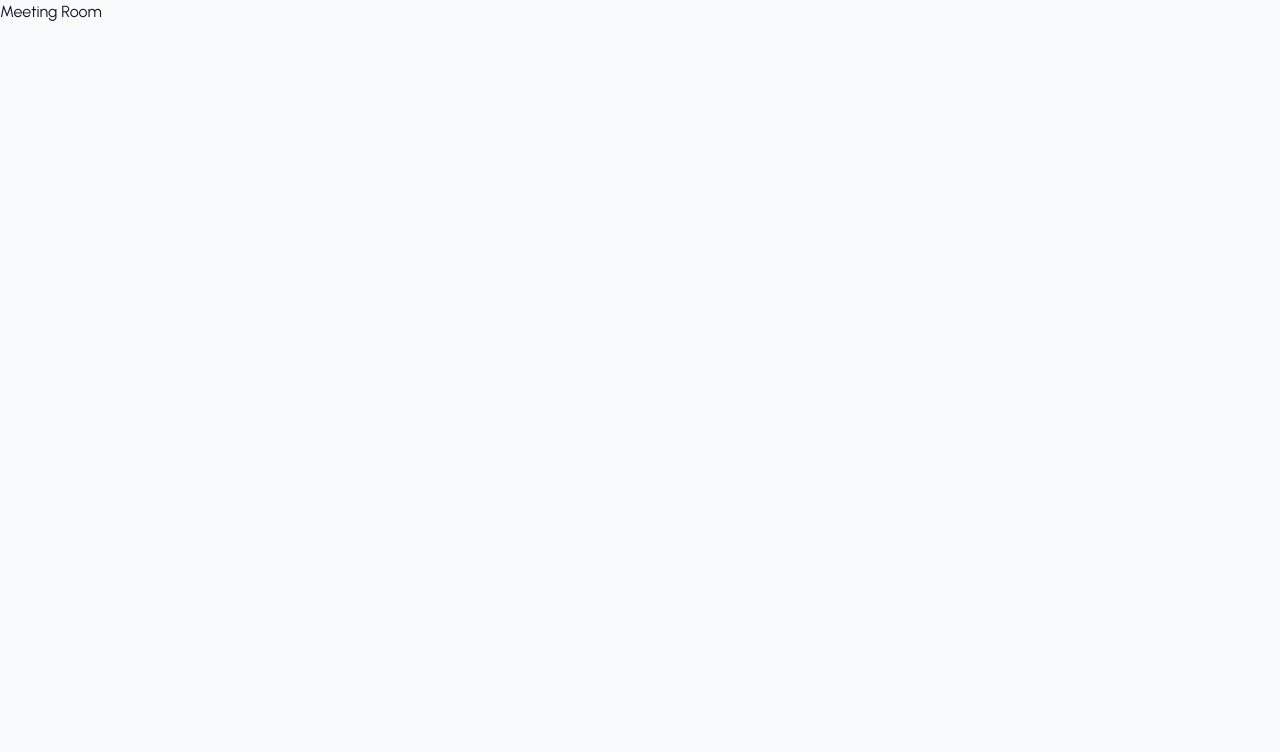
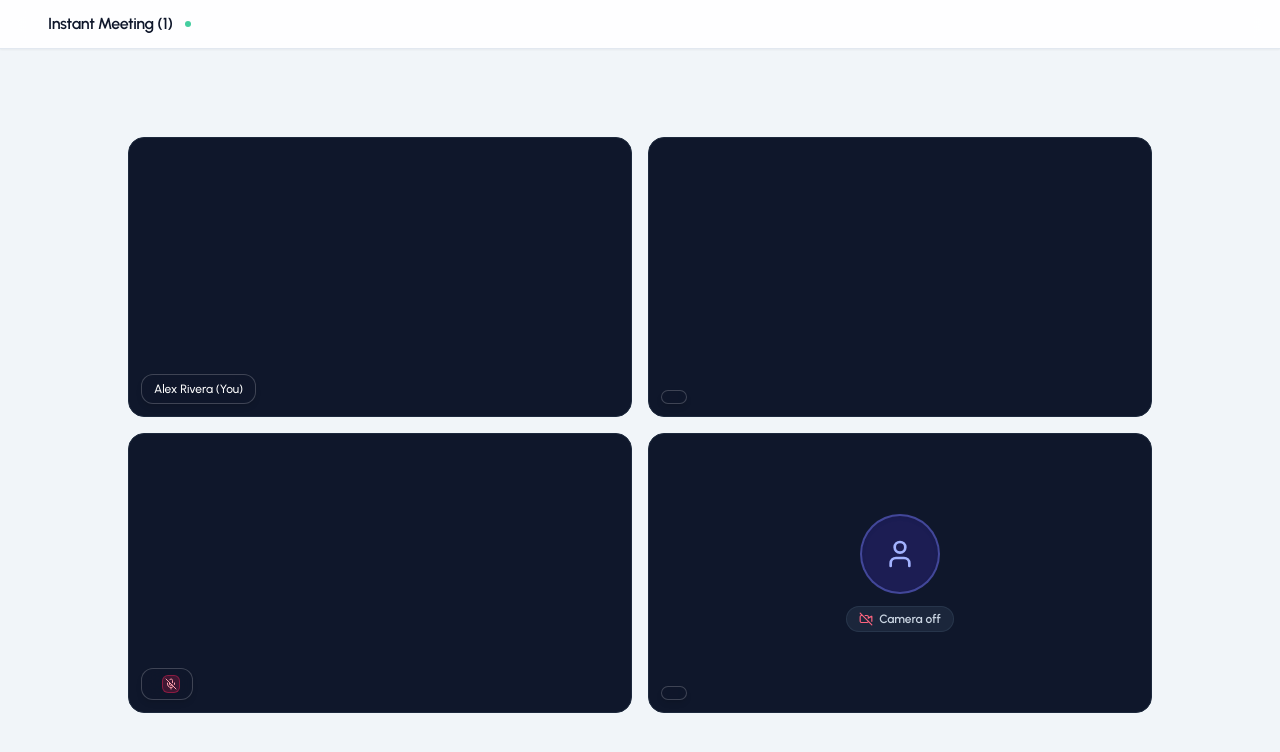
Before and after one commit to ahmadsaif12/Meetup, a React (Vite) app in the folder frontend/: page /meeting/1 in a window 1280 px wide. Shown: the top 752 px of the page. Built offline with nearby package versions, Linux system fonts and the light colour scheme; no server answers.

Commit message:
feat: implement VideoGrid and VideoTile components for video conferencing

```diff
--- /dev/null
+++ b/frontend/src/components/meeting/VideoGrid.jsx
@@ -0,0 +1,50 @@
+import VideoTile from "./VideoTile";
+
+const VideoGrid = ({
+  localStream,
+  localUser,
+  remoteUsers = [],
+  audioEnabled,
+  videoEnabled,
+}) => {
+  const totalParticipants = 1 + remoteUsers.length;
+
+  const getGridClass = () => {
+    if (totalParticipants === 1) return "grid-cols-1 max-w-4xl";
+    if (totalParticipants <= 4)
+      return "grid-cols-1 md:grid-cols-2 max-w-5xl";
+    if (totalParticipants <= 6)
+      return "grid-cols-1 sm:grid-cols-2 lg:grid-cols-3 max-w-7xl";
+    return "grid-cols-2 sm:grid-cols-3 lg:grid-cols-4 max-w-7xl";
+  };
+
+  return (
+    <div className="flex-1 w-full flex items-center justify-center p-4 overflow-y-auto">
+      <div
+        className={`w-full grid gap-4 ${getGridClass()} aspect-video max-h-[calc(100vh-140px)] transition-all duration-300`}
+      >
+        {/* video tile */}
+        <VideoTile
+          stream={localStream}
+          name={localUser?.name || "You"}
+          isLocal={true}
+          audioEnabled={audioEnabled}
+          videoEnabled={videoEnabled}
+        />
+
+         {/* remote users */}
+        {remoteUsers.map((user) => (
+          <VideoTile
+            key={user.socketId}
+            stream={user.stream}
+            name={user.name}
+            audioEnabled={user.audioEnabled}
+            videoEnabled={user.videoEnabled}
+          />
+        ))}
+      </div>
+    </div>
+  );
+};
+
+export default VideoGrid;
--- /dev/null
+++ b/frontend/src/components/meeting/VideoTile.jsx
@@ -0,0 +1,65 @@
+import { useEffect, useRef } from "react";
+import { UserIcon, VideoOffIcon, MicOffIcon } from "lucide-react";
+
+const VideoTile = ({
+  stream,
+  name,
+  isLocal = false,
+  audioEnabled = true,
+  videoEnabled = true,
+}) => {
+  const videoRef = useRef(null);
+
+  useEffect(() => {
+    if (videoRef.current && stream) {
+      videoRef.current.srcObject = stream;
+    }
+  }, [stream]);
+
+  return (
+    <div className="relative w-full h-full min-h-50 bg-slate-900 rounded-2xl overflow-hidden border border-slate-800 flex items-center justify-center group">
+
+      <video
+        ref={videoRef}
+        autoPlay
+        playsInline
+        muted={isLocal}
+        className={`w-full h-full object-cover transition-opacity duration-300 ${
+          videoEnabled
+            ? "opacity-100"
+            : "opacity-0 pointer-events-none absolute"
+        } ${isLocal ? "-scale-x-100" : ""}`}
+      />
+
+      {!videoEnabled && (
+        <div className="flex flex-col items-center justify-center space-y-3 z-10">
+          <div className="w-20 h-20 rounded-full bg-indigo-600/20 border-2 border-indigo-400/40 flex items-center justify-center text-indigo-300 text-2xl font-bold uppercase shadow-inner">
+            {name ? name.charAt(0) : <UserIcon className="w-8 h-8" />}
+          </div>
+
+          <span className="text-xs font-semibold px-3 py-1 rounded-full bg-slate-800/90 text-slate-300 border border-slate-700/60 flex items-center gap-1.5">
+            <VideoOffIcon className="w-3.5 h-3.5 text-rose-400" />
+            Camera off
+          </span>
+        </div>
+      )}
+
+      <div className="absolute bottom-3 left-3 right-3 flex items-center justify-between z-20 pointer-events-none">
+        <div className="flex items-center gap-2 bg-slate-900/80 backdrop-blur-md px-3 py-1.5 rounded-xl border border-white/20 text-xs font-medium text-white shadow-md">
+          <span>
+            {name}
+            {isLocal ? " (You)" : ""}
+          </span>
+
+          {!audioEnabled && (
+            <span className="p-0.5 rounded-md bg-rose-500/20 text-rose-300 border border-rose-500/40">
+              <MicOffIcon className="w-3 h-3" />
+            </span>
+          )}
+        </div>
+      </div>
+    </div>
+  );
+};
+
+export default VideoTile;
--- /dev/null
+++ b/frontend/src/hooks/useWebRTC.js
@@ -0,0 +1,75 @@
+import { useCallback, useEffect, useRef, useState } from "react";
+import { dummyRemoteParticipants } from "../assets/asset";
+import { Mic, MicOff, Video, VideoOff } from "lucide-react";
+import { toast } from "react-hot-toast";
+
+const useWebRTC = (_roomId, user, _onMeetingEnded, _enabled = true) => {
+  const [localStream, setLocalStream] = useState(null);
+  const [remoteUsers] = useState(dummyRemoteParticipants);
+  const [audioEnabled, setAudioEnabled] = useState(true);
+  const [videoEnabled, setVideoEnabled] = useState(true);
+
+  const localStreamRef = useRef(null);
+
+  const initialLocalStream = useCallback(async () => {
+    try {
+      if (navigator?.mediaDevices?.getUserMedia) {
+        const stream = await navigator.mediaDevices.getUserMedia({
+          video: true,
+          audio: true,
+        });
+
+        localStreamRef.current = stream;
+        setLocalStream(stream);
+        return stream;
+      }
+    } catch (error) {
+      console.log("Camera preview fallback mode");
+    }
+
+    return null;
+  }, []);
+
+  useEffect(() => {
+    if (_enabled) initialLocalStream();
+
+    return () =>
+      localStreamRef.current?.getTracks().forEach((track) => track.stop());
+  }, [_enabled, initialLocalStream]);
+
+  const toggleAudio = () => {
+    const newState = !audioEnabled;
+    setAudioEnabled(newState);
+
+    const track = localStreamRef.current?.getAudioTracks()[0];
+    if (track) track.enabled = newState;
+
+    toast(newState ? "🎙️ Microphone turned on" : "🔇 Microphone muted");
+  };
+
+  const toggleVideo = () => {
+    const newState = !videoEnabled;
+    setVideoEnabled(newState);
+
+    const track = localStreamRef.current?.getVideoTracks()[0];
+    if (track) track.enabled = newState;
+
+    toast(newState ? "📹 Camera turned on" : "📹 Camera turned off");
+  };
+
+  const endMeeting = useCallback(() => {
+    _onMeetingEnded?.("Meeting Ended");
+  }, [_onMeetingEnded]);
+
+  return {
+    localStream,
+    remoteUsers,
+    audioEnabled,
+    videoEnabled,
+    toggleAudio,
+    toggleVideo,
+    endMeeting,
+  };
+};
+
+export default useWebRTC;
--- a/frontend/src/pages/MeetingRoom.jsx
+++ b/frontend/src/pages/MeetingRoom.jsx
@@ -1,9 +1,74 @@
-import React from 'react'
+import { useCallback, useState } from "react";
+import { useNavigate, useParams } from "react-router-dom";
+import { dummyMeetingDetails, dummyUser } from "../assets/asset";
+import VideoGrid from "../components/meeting/VideoGrid";
+import useWebRTC from "../hooks/useWebRTC";
 
-export default function MeetingRoom() {
+const MeetingRoom = () => {
+  const { meetingId } = useParams();
+  const navigate = useNavigate();
+
+  const [isParticipateOpen, setIsParticipateOpen] = useState(false);
+
+  const handleMeetingEnded = useCallback(() => {
+    navigate("/dashboard");
+  }, [navigate]);
+
+  const {
+    localStream,
+    remoteUsers,
+    audioEnabled,
+    videoEnabled,
+    toggleAudio,
+    toggleVideo,
+    endMeeting,
+  } = useWebRTC(meetingId, dummyUser, handleMeetingEnded);
+
+  const isHost = true;
+
+  const handleLeave = () => {
+    navigate("/dashboard");
+  };
+
+  const handleMeeting = () => {
+    endMeeting();
+  };
+
   return (
-    <div>
-      <h1>Meeting Room</h1>
+    <div className="h-screen w-screen bg-slate-100 text-slate-900 flex flex-col overflow-hidden relative font-sans">
+
+      {/* Top Bar */}
+      <header className="w-full bg-white/90 backdrop-blur-md px-6 py-3 border-b border-slate-200 flex items-center justify-between z-30 shadow-xs">
+        <div className="flex items-center gap-3 ml-6">
+          <h2 className="text-base font-semibold text-slate-900 tracking-tight">
+            {dummyMeetingDetails.title} (
+            {meetingId || dummyMeetingDetails.meetingId})
+          </h2>
+
+          <span className="size-1.5 rounded-full bg-emerald-500 animate-pulse" />
+        </div>
+      </header>
+
+      {/* Main Content */}
+      <div className="flex-1 flex overflow-hidden relative">
+
+        <VideoGrid
+          localStream={localStream}
+          localUser={dummyUser}
+          remoteUsers={remoteUsers}
+          audioEnabled={audioEnabled}
+          videoEnabled={videoEnabled}
+        />
+
+        {/* Chat Drawer */}
+
+        {/* Participants Drawer */}
+
+        {/* Bottom Controls */}
+
+      </div>
     </div>
-  )
-}
+  );
+};
+
+export default MeetingRoom;
```
